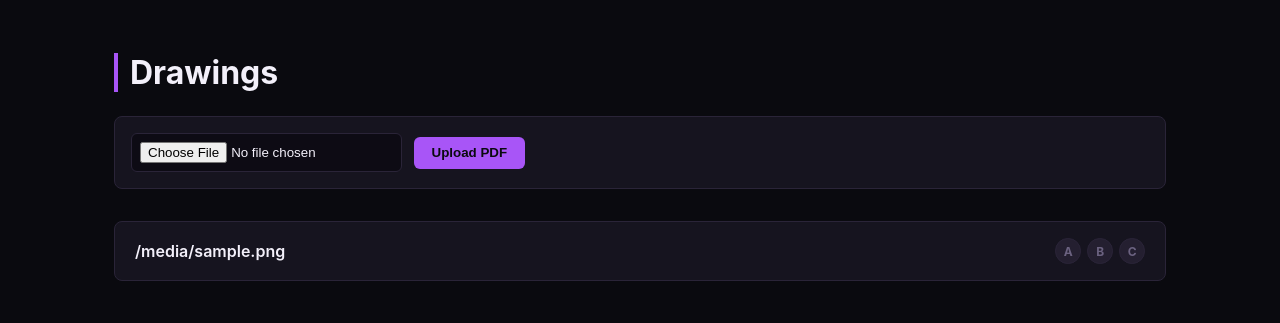
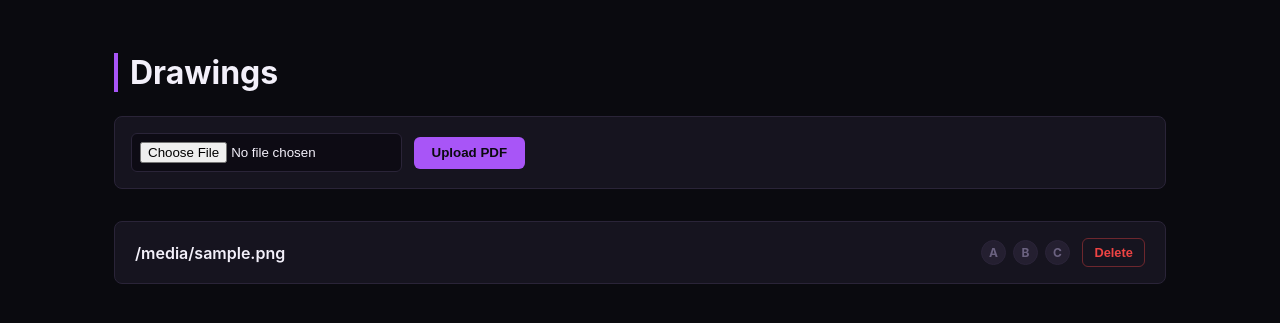
Before and after one commit to Quadribakare/CodeSight, a Flask app: template templates/index.html in a window 1280 px wide. Shown: the part 57-380 px from the top of the page. Run offline with Flask 3, Linux system fonts and the light colour scheme; the template is opened without the code that fills it: most values are stand-ins (such as "Sample title", 1, 10 or a date in 2020).

Commit message:
Add a Delete button per PDF on the drawings list
Removes the uploaded PDF itself plus all its saved Stage A/B/C output --
both local disk (or the /tmp working copy on Vercel) and the Blob-stored
copies. Lives on the index page next to each drawing, separate from the
per-PDF dashboard's existing 'Clear results' button (which keeps the
file and only wipes derived results).

```diff
--- a/app.py
+++ b/app.py
@@ -102,6 +102,13 @@ def clear_results(filename: str):
     return redirect(url_for("dashboard", filename=filename))
 
 
+@app.route("/pdf/<filename>/delete", methods=["POST"])
+def delete_pdf(filename: str):
+    filename = _decode_filename(filename)
+    storage.delete_pdf(filename)
+    return redirect(url_for("index"))
+
+
 @app.route("/pdf/<filename>/run/a", methods=["POST"])
 def run_stage_a(filename: str):
     filename = _decode_filename(filename)
--- a/src/storage.py
+++ b/src/storage.py
@@ -137,6 +137,24 @@ def save_uploaded_pdf(filename: str, file_storage) -> None:
     vercel_blob.put(DATA_PREFIX + _quote(filename), file_storage.read(), {"allowOverwrite": "true"})
 
 
+def delete_pdf(filename: str) -> None:
+    """Permanently remove `filename` itself plus all its saved Stage A/B/C
+    output -- both local disk (or the /tmp working copy on Vercel) and the
+    Blob-stored copies. Used by the "Delete" button on the drawings list.
+    """
+    clear_outputs(Path(filename).stem)
+
+    if not IS_VERCEL:
+        (BUNDLED_DATA_DIR / filename).unlink(missing_ok=True)
+        return
+
+    (LOCAL_DATA_DIR / filename).unlink(missing_ok=True)
+    pathname = DATA_PREFIX + filename
+    matches = [b for b in _blob_list(pathname) if b["pathname"] == pathname]
+    if matches:
+        vercel_blob.delete([b["url"] for b in matches])
+
+
 def ensure_local_pdf(filename: str) -> Path | None:
     """Return a real filesystem path to `filename` (for fitz to open), or None
     if it doesn't exist anywhere. Downloads from Blob storage into /tmp first
--- a/static/style.css
+++ b/static/style.css
@@ -126,15 +126,29 @@ input[type="file"], input[type="number"] {
   display: flex;
   justify-content: space-between;
   align-items: center;
+  gap: 0.75rem;
   background: var(--card-bg);
   border: 1px solid var(--border);
   border-radius: 8px;
   padding: 1rem 1.25rem;
-  text-decoration: none;
-  color: var(--text);
   transition: border-color 0.15s ease;
 }
 .pdf-card:hover { border-color: var(--purple); }
+
+.pdf-card-link {
+  display: flex;
+  flex: 1;
+  min-width: 0;
+  justify-content: space-between;
+  align-items: center;
+  text-decoration: none;
+  color: var(--text);
+}
+
+.btn-sm {
+  padding: 0.35rem 0.7rem;
+  font-size: 0.8rem;
+}
 
 .pdf-name { font-weight: 600; }
 
--- a/templates/index.html
+++ b/templates/index.html
@@ -10,7 +10,8 @@
 
 <div class="pdf-list">
   {% for pdf in pdfs %}
-  <a class="pdf-card" href="{{ url_for('dashboard', filename=pdf.filename) }}">
+  <div class="pdf-card">
+    <a class="pdf-card-link" href="{{ url_for('dashboard', filename=pdf.filename) }}">
       <div class="pdf-name">{{ pdf.filename }}</div>
       <div class="stage-dots">
         <span class="dot {{ 'dot-on' if pdf.has_a else '' }}" title="Stage A: Classification">A</span>
@@ -18,6 +19,11 @@
         <span class="dot {{ 'dot-on' if pdf.has_c else '' }}" title="Stage C: Matching &amp; Judgement">C</span>
       </div>
     </a>
+    <form action="{{ url_for('delete_pdf', filename=pdf.filename) }}" method="post"
+          onsubmit="return confirm('Delete {{ pdf.filename }} and all its results? This cannot be undone.');">
+      <button type="submit" class="btn btn-danger btn-sm">Delete</button>
+    </form>
+  </div>
   {% else %}
   <p class="empty">No PDFs yet — upload one above, or drop a file into the data/ folder.</p>
   {% endfor %}
```
Lines whose indentation alone changed are shown as unchanged.
